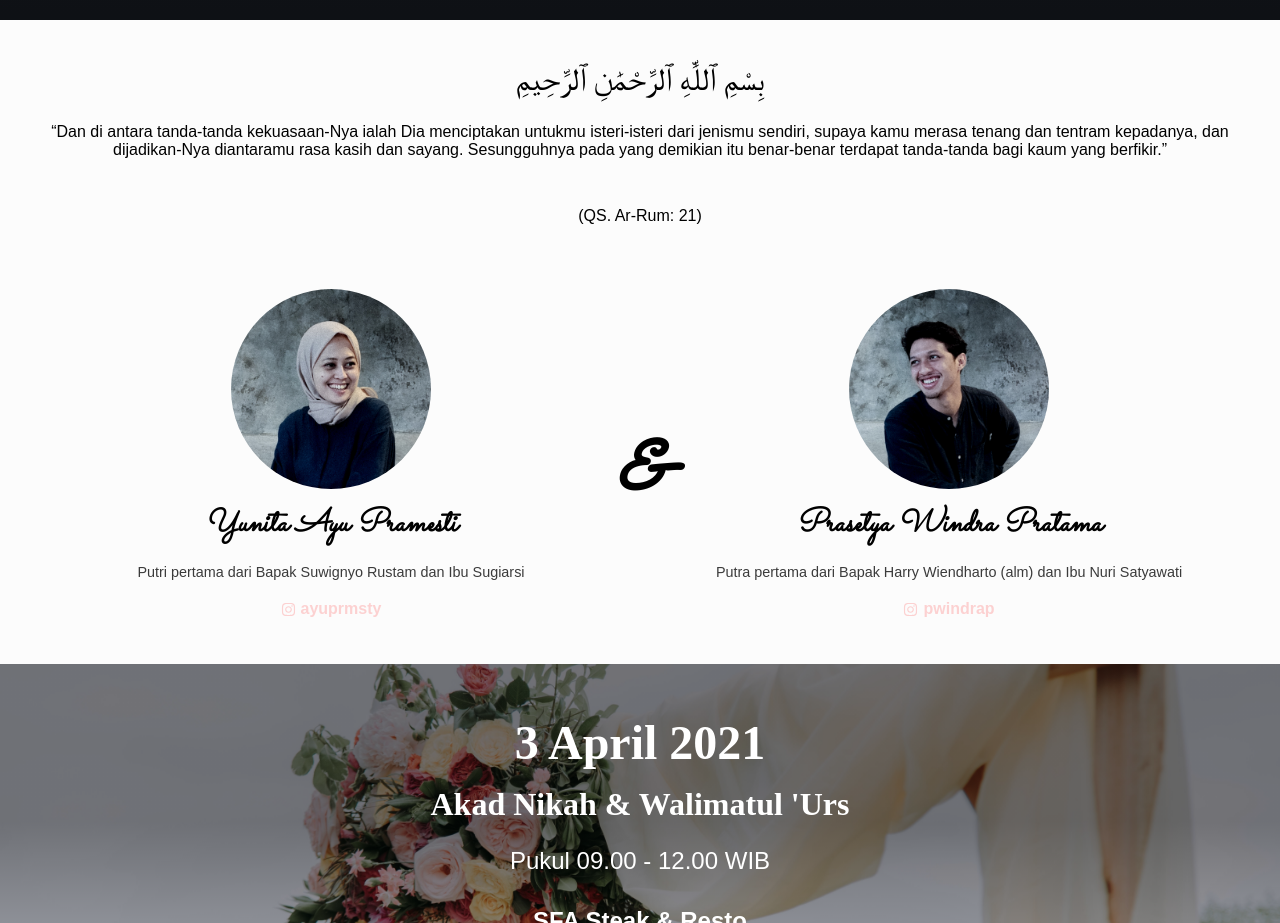
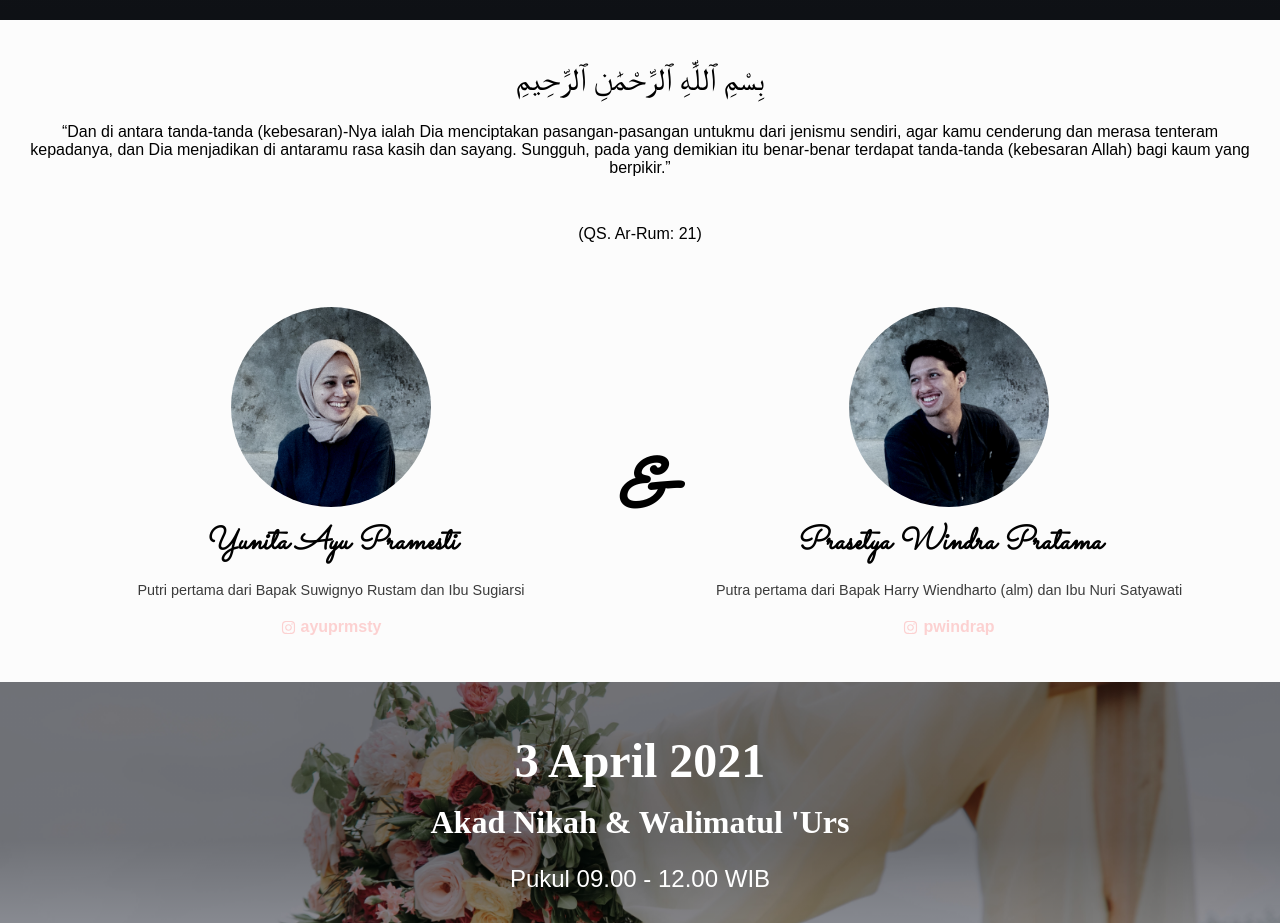
Before and after one commit to pwindrap18/ayu-windra-web, a React (Create React App) app: page /announcement in a window 1280 px wide. Shown: the part 780-1703 px from the top of the page. Built offline with nearby package versions, Linux system fonts and the light colour scheme; no server answers; the database is empty; grey boxes are pictures that could not be loaded; a web font is replaced by a local one.

Commit message:
fix qs ar-rum 21

```diff
--- a/src/components/Mempelai.js
+++ b/src/components/Mempelai.js
@@ -14,11 +14,11 @@ const Mempelai = () => {
       </Fade>
       <Fade bottom>
         <Surat>
-          “Dan di antara tanda-tanda kekuasaan-Nya ialah Dia menciptakan untukmu
-          isteri-isteri dari jenismu sendiri, supaya kamu merasa tenang dan
-          tentram kepadanya, dan dijadikan-Nya diantaramu rasa kasih dan sayang.
-          Sesungguhnya pada yang demikian itu benar-benar terdapat tanda-tanda
-          bagi kaum yang berfikir.”
+          “Dan di antara tanda-tanda (kebesaran)-Nya ialah Dia menciptakan
+          pasangan-pasangan untukmu dari jenismu sendiri, agar kamu cenderung
+          dan merasa tenteram kepadanya, dan Dia menjadikan di antaramu rasa
+          kasih dan sayang. Sungguh, pada yang demikian itu benar-benar terdapat
+          tanda-tanda (kebesaran Allah) bagi kaum yang berpikir.”
         </Surat>
         <Surat>(QS. Ar-Rum: 21)</Surat>
       </Fade>
```
